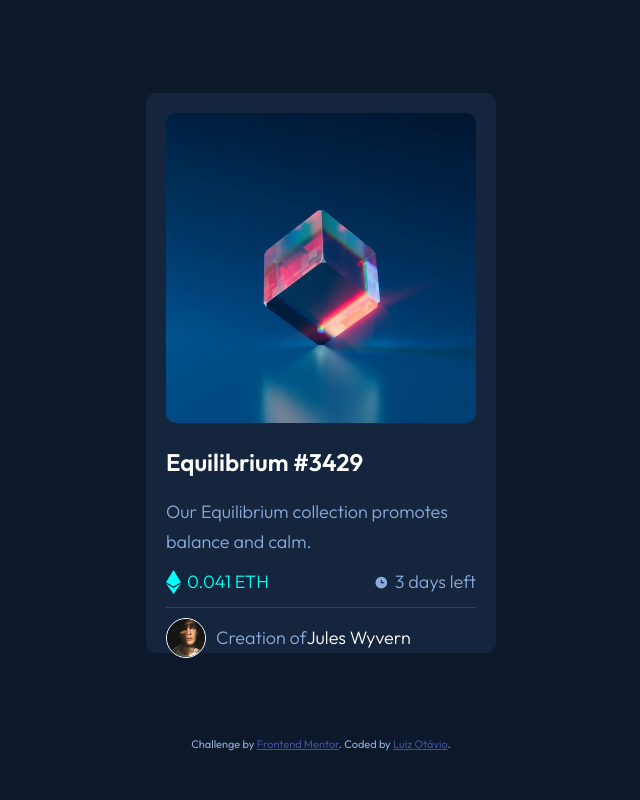
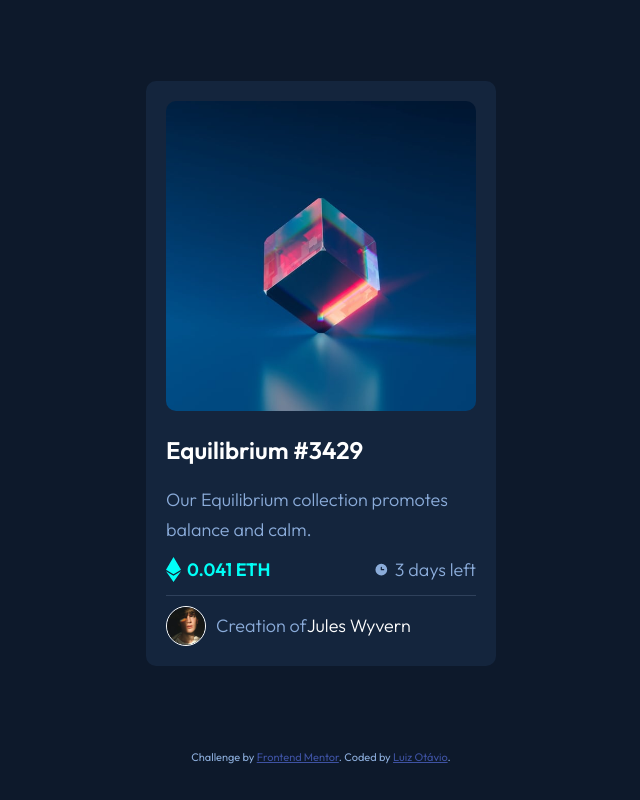
Before and after one commit to luizotvio/nft-preview-card-component-main, a plain HTML site: page index.html in a window 1280 px wide. Shown: the whole page, without its empty margins (319-959 px from the left). Drawn offline with Linux system fonts and the light colour scheme.

Commit message:
Update style.css

```diff
--- a/css/style.css
+++ b/css/style.css
@@ -37,7 +37,7 @@ body p {
 }
 
 .container {
-    max-height: 70%;
+    max-height: auto;
     max-width: 90%;
     margin: 5% auto;
     padding: 20px;
@@ -81,6 +81,7 @@ body p {
 
 .results span {
     color: var(--cyan);
+    font-weight: 600;
 }
 
 .creator {
```
